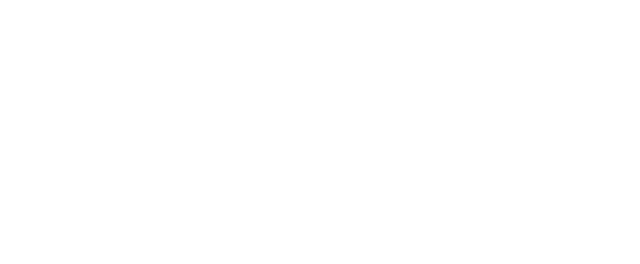
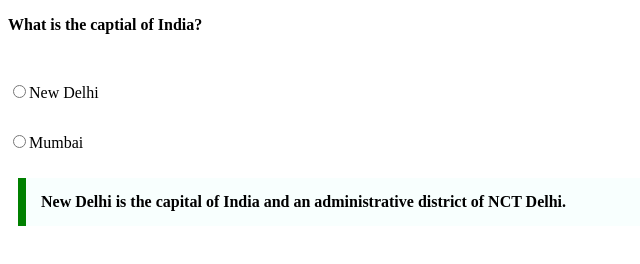
Before and after one commit to acciojob/trivia-Manikandan4080, a website: page main.html in a window 1280 px wide. Shown: the whole page, without its empty margins (0-640 px from the left). Drawn offline with Linux system fonts and the light colour scheme.

Commit message:
created a submission

```diff
--- a/main.html
+++ b/main.html
@@ -8,6 +8,13 @@
 
 <body>
 	<!-- the entire body must be written by student -->
+	<p><b>What is the captial of India?</b></p><br>
+	<input type="radio" name="answer"><p style="display:inline-block">New Delhi</p>
+	<br>
+	<input type="radio" name="answer"><p style="display:inline-block">Mumbai</p>
+
+
+	<blockquote>New Delhi is the capital of India and an administrative district of NCT Delhi.</blockquote>
     <script type="text/javascript" src="./script.js">
 </script>
 
--- a/styles.css
+++ b/styles.css
@@ -1,2 +1,10 @@
 
 /* Your CSS Code here. */
+blockquote{
+	max-width:600px;
+	margin:10px;
+	border-left: 8px solid green;
+	background-color: #f8fffe;
+	font-weight: bold;
+	padding: 15px;
+}
```
